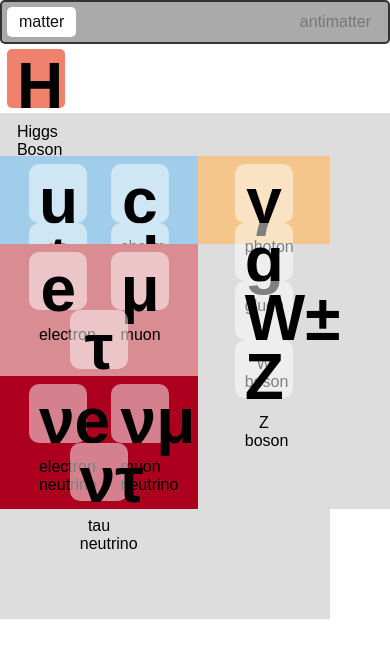
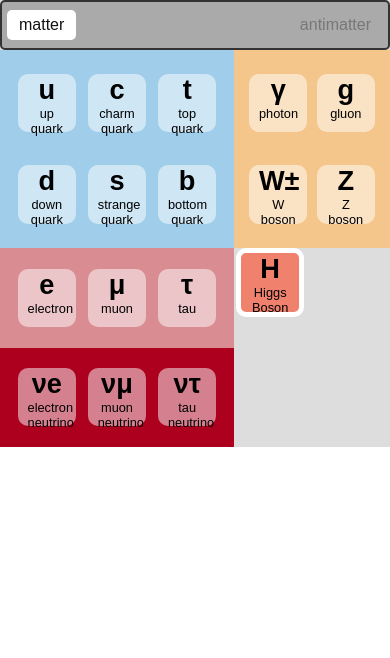
Before and after one commit to tylermachado/sn-particle-model, a React (Create React App) app: page / in a window 390 px wide. Shown: the top 658 px of the page. Built offline with nearby package versions, Linux system fonts and the light colour scheme; a web font is replaced by a local one.

Commit message:
new responsive technique

```diff
--- a/src/App.js
+++ b/src/App.js
@@ -74,6 +74,9 @@ class App extends Component {
     }
     return (
       <div className="App">
+
+        <div className={"grid-container mode-" + this.state.substance}>
+          {particlesrendered}
           <section className="controller" onClick={() => this.changeMode()}>
             <div className={this.state.substance === "matter" ? 'controller-item active' : 'controller-item'}>matter</div>
             <div className={this.state.substance === "antimatter" ? 'controller-item active' : 'controller-item'}>antimatter</div>
@@ -82,8 +85,6 @@ class App extends Component {
             <div className="symbol">H</div>
             <div className="name">Higgs Boson</div>
           </section>
-        <div className={"grid-container mode-" + this.state.substance}>
-          {particlesrendered}
           <section className="infobox">
             <h3>{this.state.active.type}</h3>
             <p dangerouslySetInnerHTML={ { __html: this.state.active.text} }></p>
--- a/src/App.scss
+++ b/src/App.scss
@@ -20,18 +20,19 @@ sub {
 .grid-container {
   background-color: #ddd;
   text-align: center;
-  height:60vh;
+  height:100vh;
   display: grid;
   gap: 0px 0px;
   grid-template-columns: repeat(5, 1fr);
-  grid-template-rows: repeat(4, 0.66fr);
+  grid-template-rows: 1fr 2fr 2fr 2fr 2fr 8fr;
   gap: 0px 0px;
   grid-template-areas:
     "controller controller controller controller controller"
     "area-quarks area-quarks area-quarks area-force-carrying-particles area-force-carrying-particles"
     "area-quarks area-quarks area-quarks area-force-carrying-particles area-force-carrying-particles"
     "area-charged-leptons area-charged-leptons area-charged-leptons area-higgs-boson area-higgs-boson"
-    "area-neutrinos area-neutrinos area-neutrinos area-higgs-boson area-higgs-boson";
+    "area-neutrinos area-neutrinos area-neutrinos area-higgs-boson area-higgs-boson"
+    "infobox infobox infobox infobox infobox";
 
   @media (min-width: $md-screen) {
     height:100vh;
@@ -62,15 +63,16 @@ sub {
 
 .infobox {
   // border: 3px solid #222;
-  width: calc(100% - 40px);
+  width: calc(100% - 20px);
   background-color: white;
   font-size:13px;
   overflow:hidden;
-  padding: 80px 20px 20px;
+  padding: 10px;
   text-align: left;
 
-  @media (min-width: $lg-screen) {
-    position:unset;
+  @media (min-width: $md-screen) {
+    width: calc(100% - 40px);
+    padding: 80px 20px 20px;
   }
 
   h3, p {
@@ -124,7 +126,6 @@ sub {
 
 .particle {
     background-color: rgba(255,255,255,0.5);
-
     width:15vw;
       height:15vw;
       margin:0 0.5vw;
@@ -141,13 +142,13 @@ sub {
     }
 
     .symbol {
-      font-size: 4rem;
+      font-size: 1.7rem;
       font-weight: bold;
       display:block;
     }
 
     .name {
-      font-size:1rem;
+      font-size:0.8rem;
       display:block;
     }
 
@@ -155,19 +156,30 @@ sub {
       width:14vw;
       height:18vh;
       margin:0 1vw;
+
+      .symbol {
+        font-size: 4rem;
+        font-weight: bold;
+        display:block;
+      }
+
+      .name {
+        font-size:1rem;
+        display:block;
+      }
     }
   }
 
 .area-higgs-boson {
     @media screen and (min-width: $lg-screen) {
 
-    position: absolute;
-    top: calc(50vh - 9vh - 5px);
-    left: calc(60vw - 7vw - 5px);
+      position: absolute;
+      top: calc(50vh - 9vh - 5px);
+      left: calc(60vw - 7vw - 5px);
+      }
+      background-color: rgb(240, 129, 109);
+      border: 5px solid white;
     }
-    background-color: rgb(240, 129, 109);
-    border: 5px solid white;
-}
 
 @media all and (-ms-high-contrast:none) {
 
```
Lines whose indentation alone changed are shown as unchanged.
